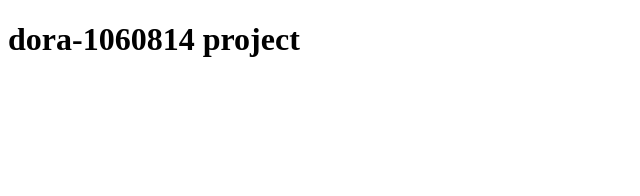
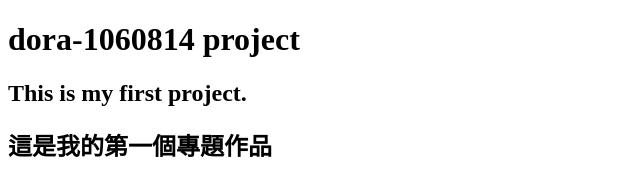
Before and after one commit to dora-1060814/dora-1060814.github.io, a plain HTML site: page index.html in a window 1280 px wide. Shown: the whole page, without its empty margins (0-640 px from the left). Drawn offline with Linux system fonts and the light colour scheme.

Commit message:
Modified html body

```diff
--- a/index.html
+++ b/index.html
@@ -8,6 +8,7 @@
 </head>
 <body>
     <h1>dora-1060814 project</h1>
-
+    <h2>This is my first project.</h2>
+    <h2>這是我的第一個專題作品</h2>
 </body>
 </html>
```
